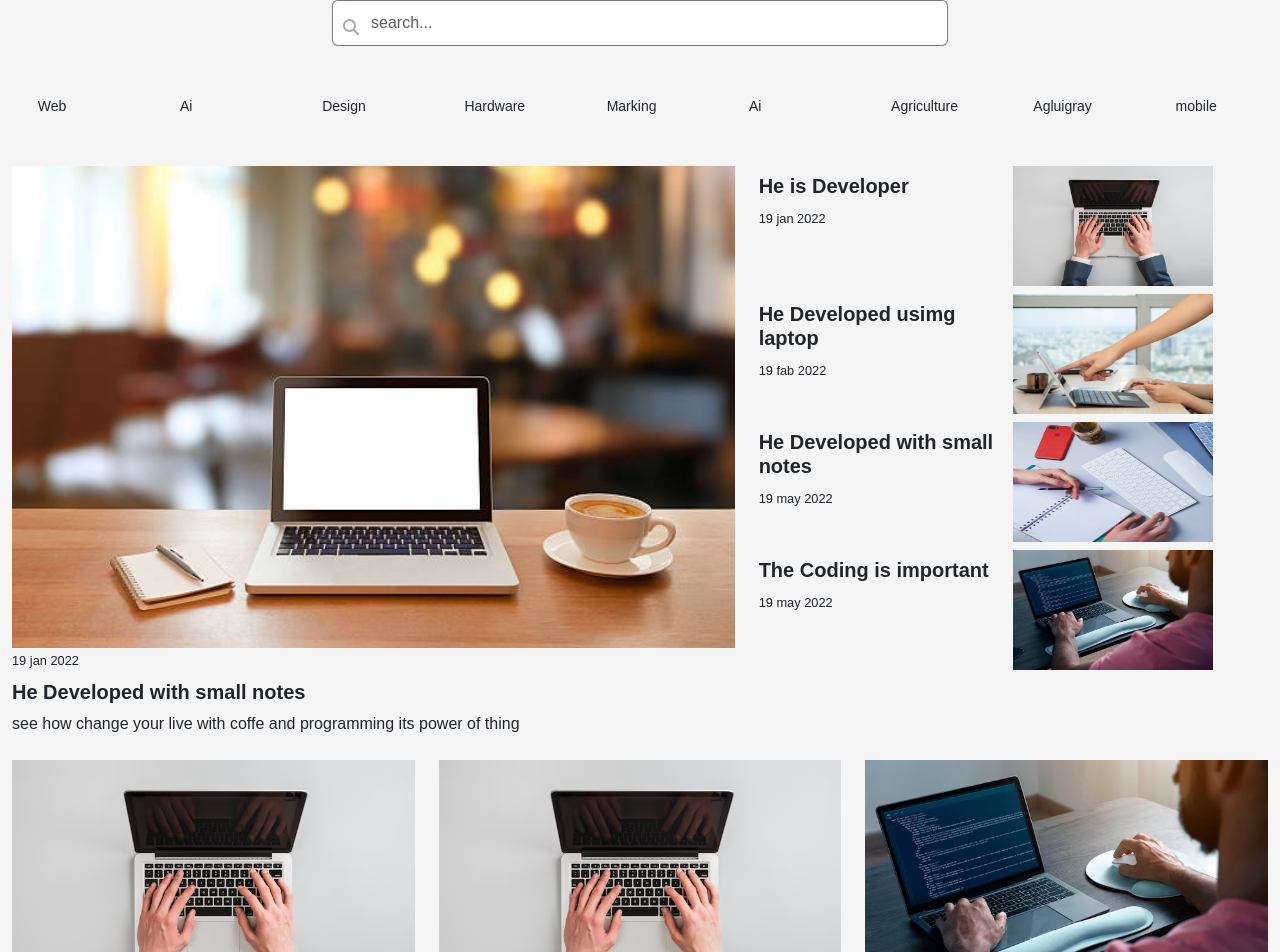
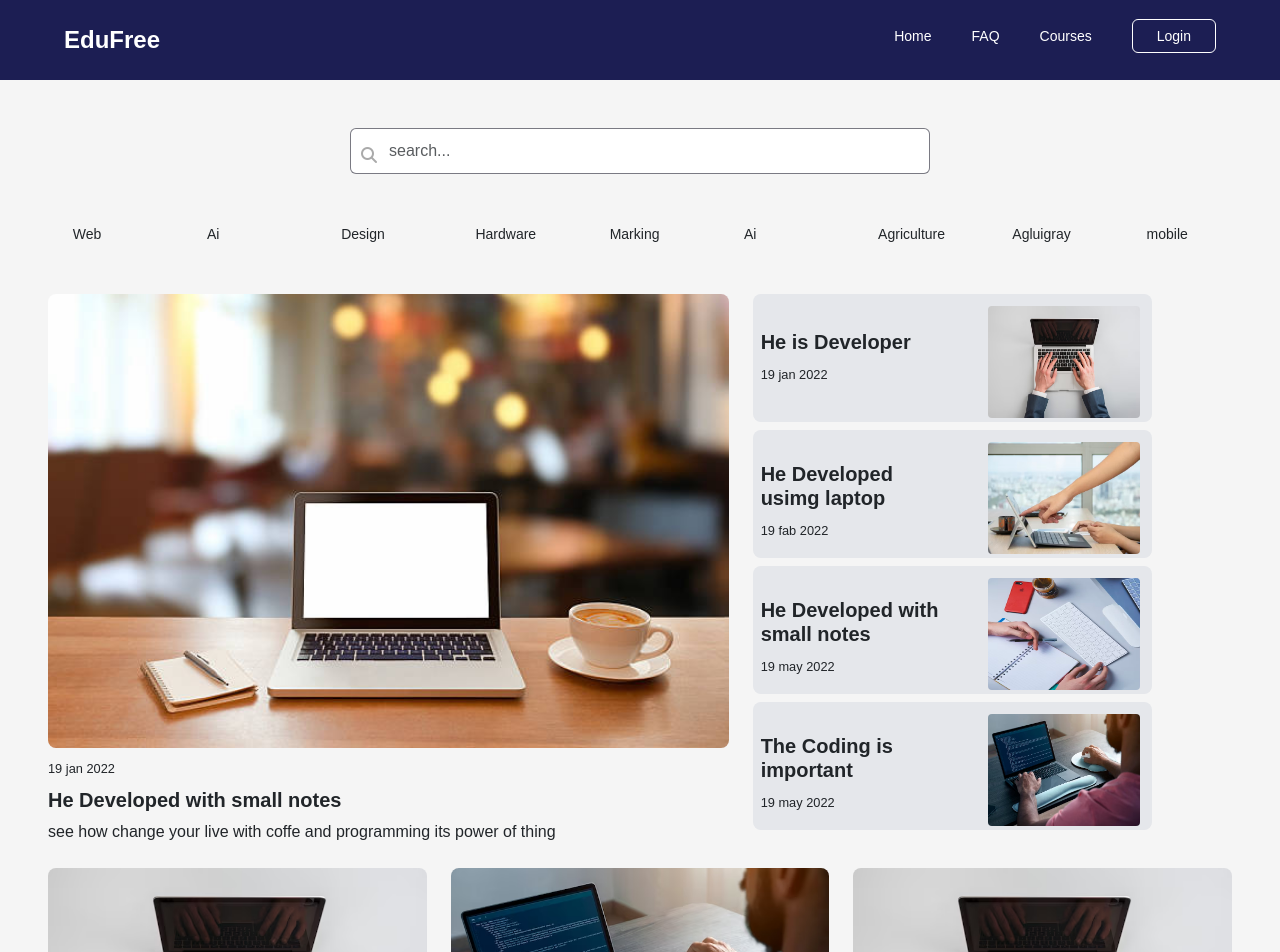
Before and after one commit to Muhamedsafwat/GDSC24-e-learning, a React (Vite) app: page /blogs in a window 1280 px wide. Shown: the top 952 px of the page. Built offline with nearby package versions, Linux system fonts and the light colour scheme; data requests are answered from the project's data file.

Commit message:
about , blogs done

```diff
--- a/src/App.jsx
+++ b/src/App.jsx
@@ -11,9 +11,10 @@ import AllCourses from "./pages/AllCourses.jsx";
 import DetailCourse from "./pages/DetailCourse.jsx";
 import CoursesSucses from "./ezz/CoursesSucses.jsx";
 import Error from "./ezz/Error.jsx";
-import MoreInfo from "./ezz/MoreInfo/MoreInfo.jsx";
+import MoreInfo from "./pages/MoreInfo.jsx";
 import LogIn from "./ezz/Log/LogIn.jsx";
 import AllBlogs from "./pages/AllBlogs.jsx"
+import BlogPage from "./ezz/BlogPage/BlogPage.jsx"
 
 
 function App() {
@@ -28,6 +29,7 @@ function App() {
         <Route path="/logIn" Component={LogIn} />
         <Route path="/register" Component={LogIn} />
         <Route path="/blogs" Component={AllBlogs}/>
+        <Route path="/blogPage" Component={BlogPage}/>
         <Route path="/*" Component={Error} />
       </Routes>
     </>
--- a/src/pages/AllBlogs.jsx
+++ b/src/pages/AllBlogs.jsx
@@ -6,15 +6,19 @@ import img2 from "../assets/blog2.avif";
 import img3 from "../assets/blog3.avif";
 import img4 from "../assets/blog4.avif";
 import img5 from "../assets/blog5.avif";
+import NavBar from "../components/NavBar";
+import Footer from "../components/Footer";
 
-export default function () {
+export default function llBlogs() {
   const { data, isLoading, error } = useGet("blogs", getProduct);
   if (isLoading) return "Loading...";
 
   if (error) return "An error has occurred: " + error.message;
   console.log(data);
   return (
-    <div className="container">
+    <>
+    <NavBar />
+    <div className="container p-5">
       <div className="row">
         <div className="w-50 mx-auto form-group has-search">
           <span className="fa fa-search form-control-feedback has-search"></span>
@@ -32,7 +36,7 @@ export default function () {
       </div>
       <div className="row my-2">
         <div className="col-md-7">
-          <img src={img1} alt="" className="w-100" />
+          <img src={img1} alt="" className="w-100 rounded-lg lg mb-2" />
           <div className="text">
             <small className="date ">19 jan 2022</small>
             <h2 className="h5 fw-bold my-2">He Developed with small notes </h2>
@@ -43,29 +47,29 @@ export default function () {
           </div>
         </div>
         <div className="col-md-5">
-          <div className="col-md-12 d-flex justify-content-between mb-2">
-            <div className="col-md-6">
+          <div className="col-md-12 d-flex justify-content-between bg-gray-200 w-10/12 rounded-lg align-items-center p-2 pb-0 mb-2 ">
+            <div className="col-md-6 mb-3 ">
               <div className="text">
                 <h2 className="h5 fw-bold my-2">He is Developer</h2>
                 <small className="date ">19 jan 2022</small>
               </div>
             </div>
-            <div className="col-md-6">
-              <img src={img2} alt="" style={{ width: "200px" ,height:'120px'}} />
+            <div className="col-md-5">
+              <img src={img2} alt="" style={{ width: "200px" ,height:'120px'}} className=" rounded-lg p-1" />
             </div>
           </div>
-          <div className="col-md-12 d-flex justify-content-between mb-2">
+          <div className="col-md-12 d-flex justify-content-between  bg-gray-200 w-10/12 rounded-lg align-items-center p-2 pb-0 mb-2">
             <div className="col-md-6">
               <div className="text">
                 <h2 className="h5 fw-bold my-2">He Developed usimg laptop</h2>
                 <small className="date ">19 fab 2022</small>
               </div>
             </div>
-            <div className="col-md-6">
-              <img src={img3} alt="" style={{ width: "200px" ,height:'120px' }} />
+            <div className="col-md-5">
+              <img src={img3} alt="" style={{ width: "200px" ,height:'120px' }} className=" rounded-lg p-1" />
             </div>
           </div>
-          <div className="col-md-12 d-flex justify-content-between mb-2">
+          <div className="col-md-12 d-flex justify-content-between  bg-gray-200 w-10/12 rounded-lg align-items-center p-2 pb-0 mb-2">
             <div className="col-md-6">
               <div className="text">
                 <h2 className="h5 fw-bold my-2">
@@ -74,26 +78,26 @@ export default function () {
                 <small className="date ">19 may 2022</small>
               </div>
             </div>
-            <div className="col-md-6">
-              <img src={img4} alt="" style={{ width: "200px" ,height:'120px' }} />
+            <div className="col-md-5">
+              <img src={img4} alt="" style={{ width: "200px" ,height:'120px' }} className=" rounded-lg p-1"/>
             </div>
           </div>
-          <div className="col-md-12 d-flex justify-content-between mb-2">
+          <div className="col-md-12 d-flex justify-content-between  bg-gray-200 w-10/12 rounded-lg align-items-center p-2 pb-0 mb-2">
             <div className="col-md-6">
               <div className="text">
                 <h2 className="h5 fw-bold my-2">The Coding is important</h2>
                 <small className="date ">19 may 2022</small>
               </div>
             </div>
-            <div className="col-md-6">
-              <img src={img5} alt="" style={{ width: "200px" ,height:'120px'}} />
+            <div className="col-md-5">
+              <img src={img5} alt="" style={{ width: "200px" ,height:'120px'}} className=" rounded-lg p-1" />
             </div>
           </div>
         </div>
       </div>
       <div className="row my-4">
         <div className="col-md-4">
-          <img src={img2} alt="" className="w-100" />
+          <img src={img2} alt="" className="w-100 rounded-lg mb-2" />
           <div className="text">
             <small className="date ">19 jan 2022</small>
             <h2 className="h5 fw-bold my-2">He Developed with small notes </h2>
@@ -104,7 +108,7 @@ export default function () {
           </div>
         </div>
         <div className="col-md-4">
-          <img src={img2} alt="" className="w-100" />
+          <img src={img5} alt="" className="w-100 rounded-lg mb-2" />
           <div className="text">
             <small className="date ">19 jan 2022</small>
             <h2 className="h5 fw-bold my-2">He Developed with small notes </h2>
@@ -115,7 +119,7 @@ export default function () {
           </div>
         </div>
         <div className="col-md-4">
-          <img src={img5} alt="" className="w-100" />
+          <img src={img2} alt="" className="w-100 rounded-lg mb-2" />
           <div className="text">
             <small className="date ">19 jan 2022</small>
             <h2 className="h5 fw-bold my-2">He Developed with small notes </h2>
@@ -127,5 +131,7 @@ export default function () {
         </div>
       </div>
     </div>
+    <Footer />
+    </>
   );
 }
--- a/src/pages/AllCourses.jsx
+++ b/src/pages/AllCourses.jsx
@@ -36,7 +36,7 @@ export default function AllCourses() {
 
         <div className="row">
           {data?.map((data) => (
-            <div className="col-md-4 my-4" key={data?.id}>
+            <div className="col-md-4 my-4 hover:translate-y-[-8px] duration-150" key={data?.id}>
               <Link to={`/product/${data?.id}`} className=" link">
                 <img
                   src={data?.image}
--- a/src/pages/HomePage.jsx
+++ b/src/pages/HomePage.jsx
@@ -57,7 +57,7 @@ const HeroSection = () => {
             >
               Join Us
             </Link>
-            <Link to="more-info" className="hover:underline ">
+            <Link to="/more-info" className="hover:underline ">
               More info
             </Link>
           </div>
@@ -395,16 +395,22 @@ const Blog = () => {
     <section className="px-16 my-16">
       <div className="flex justify-between">
         <h2 className="font-bold text-3xl">Blog, Berita dan Event</h2>
-        <p className="group cursor-pointer relative pr-4 text-gray-600">
-          Lihat Semua
+        <Link
+          to="/blogs"
+          className="bg-brandOrange border-2 border-brandOrange text-black hover:brightness-125 duration-150 px-5 py-3 rounded-md  font-bold text-xl"
+        >
+          All Blogs
+        </Link>
+        {/* <Link to="/blogs" className="group cursor-pointer relative pr-4 text-xl text-gray-600">
+          All Blogs
           <span className="group-hover:translate-x-2 absolute right-0 duration-100">
             &gt;
           </span>
-        </p>
+        </Link> */}
       </div>
       <div className="flex flex-wrap justify-evenly mt-16">
         {blogs.map((item, index) => (
-          <div
+          <Link to="/blogPage"
             key={index}
             className=" min-w-72 max-w-96 mb-10 rounded-lg cursor-pointer hover:translate-y-[-8px] duration-150"
           >
@@ -422,7 +428,7 @@ const Blog = () => {
                 </span>
               </p>
             </div>
-          </div>
+          </Link>
         ))}
       </div>
     </section>
@@ -475,7 +481,7 @@ const LogIn = () => {
                   Remember me
                 </label>
               </div>
-              <Link to="/" className="signIn mb-3 fs-4 rounded-md mt-4 ">
+              <Link to="/" className="signIn mb-3 fs-4 rounded-md mt-4 hover:bg-[#f4db9d]">
                 Register
               </Link>
             </form>
@@ -528,7 +534,7 @@ const Courses = () => {
       </div>
       <div className="row">
         {data?.map((data) => (
-          <div className="col-md-4 my-4" key={data?.id}>
+          <div className="col-md-4 my-4 hover:translate-y-[-8px] duration-150 rounded-lg" key={data?.id}>
             <Link to={`/product/${data?.id}`} className=" link">
               <img
                 src={data?.image}
--- a/src/pages/MoreInfo.jsx
+++ b/src/pages/MoreInfo.jsx
@@ -1,40 +1,66 @@
 import React from "react";
-import img from "../../assets/info.jpg";
+import img from "../assets/info.jpg";
+import NavBar from "../components/NavBar";
+import Footer from "../components/Footer";
 
-export default function () {
+export default function MoreInfo() {
   return (
-    <div className="container">
-      <div className="row my-5">
+    <>
+      <NavBar />
+      <div className="container bg-white vh-100 pt-5">
+        <div className="row text-3xl ">
           <div className="col-md-6 ">
             <img src={img} alt="" className="w-100 " />
           </div>
-        <div className="col-md-6 my-auto">
-          <h2 style={{ textAlign: "left" }}>
+          <div className="col-md-6 my-auto ">
+            <h2 style={{ textAlign: "left" }} className=" fs-1 fw-bold ">
               What Is Online{" "}
               <span className="d-block" style={{ color: "#2405F2" }}>
                 Learning ?
               </span>{" "}
             </h2>
             <p
-            className="my-3"
-            style={{ fontSize: "14px", color: "#28293899", textAlign: "left" }}
+              className="my-3 leading-7"
+              style={{
+                fontSize: "16px",
+                color: "#28293899",
+                textAlign: "left",
+              }}
             >
-            Lorem ipsum dolor sit amet consectetur adipisicing elit. Accusamus
-            error non in, porro eveniet rerum voluptate repellendus repellat
-            laboriosam nisi illum temporibus perferendis dolorum voluptatibus
-            praesentium nam iste!
+              "Online learning has revolutionized education, offering
+              flexibility and accessibility like never before. Through virtual
+              classrooms, students can engage in learning from anywhere with an
+              internet connection. This approach fosters a dynamic learning
+              environment that caters to diverse needs and schedules."
             </p>
             <p
-            className="my-3"
-            style={{ fontSize: "14px", color: "#28293899", textAlign: "left" }}
+              className="my-3 leading-7"
+              style={{
+                fontSize: "16px",
+                color: "#28293899",
+                textAlign: "left",
+              }}
             >
-            Lorem ipsum, dolor sit amet consectetur adipisicing elit. Ipsa ea
-            suscipit ad aut. Laborum quaerat impedit necessitatibus in eaque
-            molestias aliquid facere architecto pariatur totam?
+              "With online learning, individuals can pursue education while
+              balancing other commitments such as work or family
+              responsibilities. Additionally, the wealth of resources available
+              online enriches the learning experience, providing multimedia
+              content and interactive tools. In essence, online learning
+              empowers learners to take control of their education journey,
+              breaking down barriers to knowledge acquisition."
             </p>
-          <a href="" style={{ color: "#2405F2" ,textAlign: "left" }}>Read more</a>
+            <a
+              target="_blank"
+              href="https://www.workramp.com/blog/benefits-online-learning-platforms-for-business/"
+              style={{ color: "#2405F2", textAlign: "left" }}
+              className=" fs-5 underline"
+            >
+              Read more..
+            </a>
           </div>
         </div>
       </div>
+      <Footer />
+    </>
   );
 }
```
Also changed, not shown: src/ezz/BlogPage/BlogPage.jsx (renamed from src/ezz/MoreInfo/MoreInfo.jsx), 1 other file (tests, documents, lock files or other folders). Lines whose indentation alone changed are shown as unchanged.
